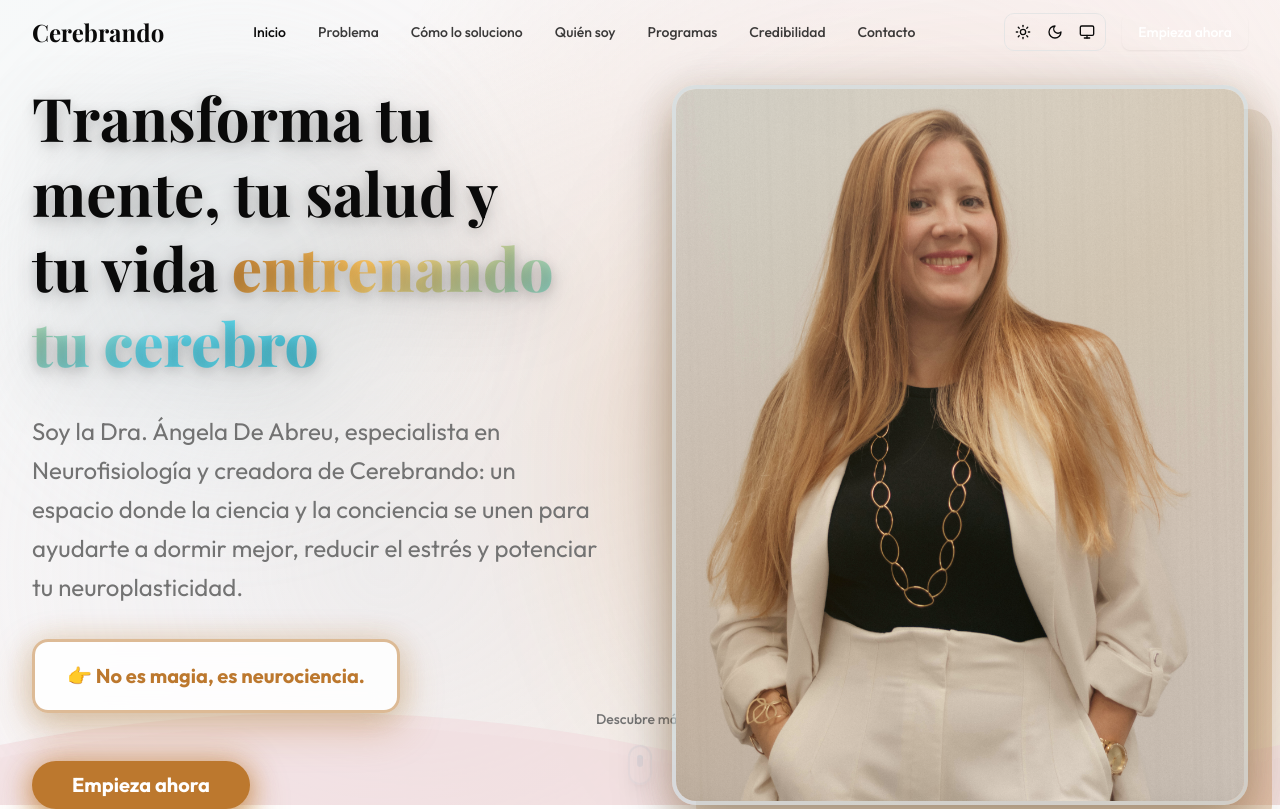
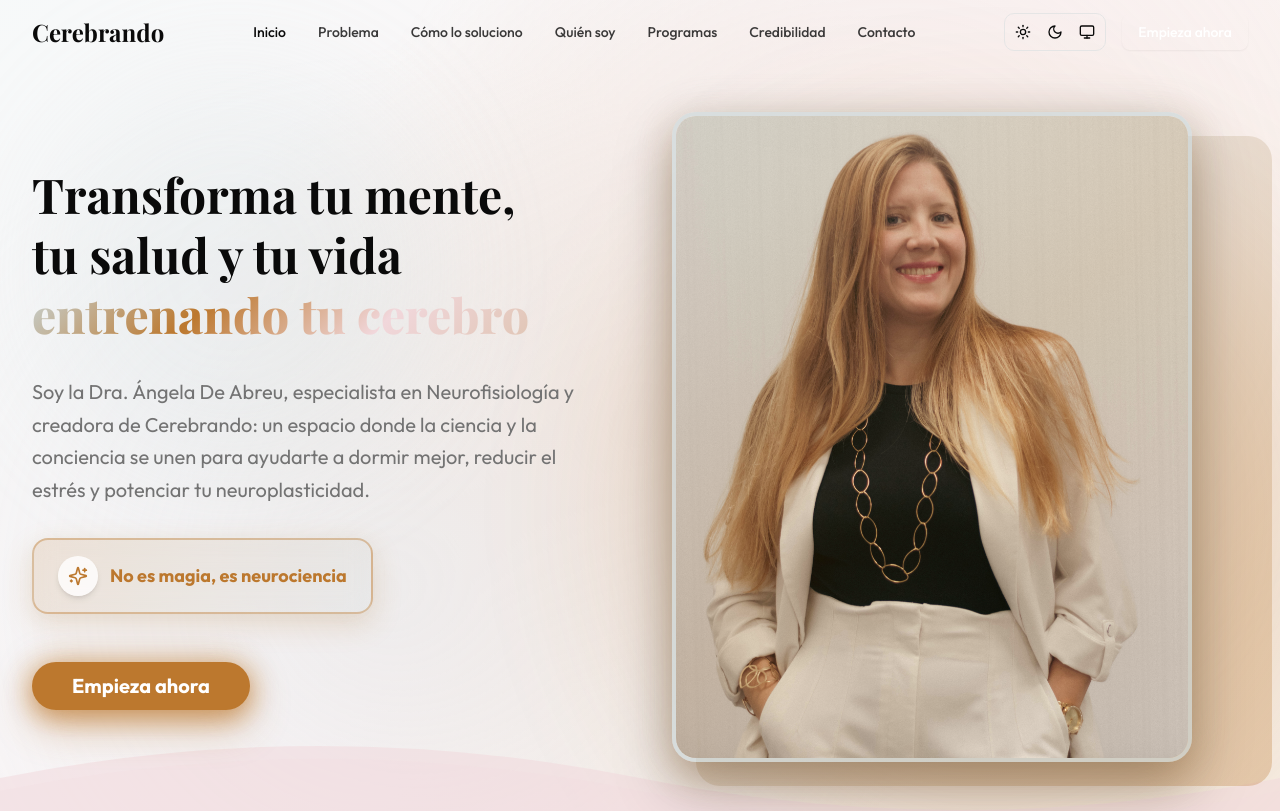
Before and after one commit to jesusp1490/cerebrando-web, a Next.js app: page / in a window 1280 px wide. Shown: the top 811 px of the page. Built offline with nearby package versions, Linux system fonts and the light colour scheme; a web font is replaced by a local one.

Commit message:
Hero fixed

```diff
--- a/components/sections/hero.tsx
+++ b/components/sections/hero.tsx
@@ -5,6 +5,7 @@ import { Button } from "@/components/ui/button"
 import { fadeInUp, staggerContainer, fadeInStagger, neuralPulse } from "@/lib/animations"
 import { useReducedMotion } from "@/hooks/use-reduced-motion"
 import Image from "next/image"
+import { Sparkles } from "lucide-react"
 
 export function Hero() {
   const prefersReducedMotion = useReducedMotion()
@@ -19,7 +20,7 @@ export function Hero() {
   return (
     <section
       id="hero"
-      className="relative min-h-screen flex items-center justify-center overflow-hidden pt-20"
+      className="relative min-h-[85vh] lg:min-h-[90vh] xl:min-h-screen flex items-center justify-center overflow-hidden pt-20 sm:pt-24 lg:pt-28 pb-12 sm:pb-16 lg:pb-20"
       style={{
         background:
           "linear-gradient(135deg, rgba(199, 214, 217, 0.15), rgba(241, 215, 219, 0.25), rgba(188, 120, 46, 0.12))",
@@ -73,21 +74,18 @@ export function Hero() {
           variants={staggerContainer}
           initial="initial"
           animate="animate"
-          className="grid grid-cols-1 lg:grid-cols-2 gap-12 lg:gap-16 items-center max-w-7xl mx-auto"
+          className="grid grid-cols-1 lg:grid-cols-2 gap-8 lg:gap-12 xl:gap-16 items-center max-w-7xl mx-auto"
         >
-          <motion.div variants={fadeInUp} className="space-y-8 text-center lg:text-left">
-            <h1
-              className="text-4xl sm:text-5xl lg:text-6xl font-serif font-bold text-foreground leading-tight text-balance"
-              style={{
-                textShadow: "0 6px 25px rgba(0, 0, 0, 0.2), 0 3px 12px rgba(0, 0, 0, 0.15)",
-                filter: "drop-shadow(0 12px 35px rgba(0, 0, 0, 0.15))",
-              }}
-            >
+          <motion.div
+            variants={fadeInUp}
+            className="space-y-4 sm:space-y-5 lg:space-y-6 xl:space-y-8 text-center lg:text-left"
+          >
+            <h1 className="text-3xl sm:text-3xl md:text-4xl lg:text-4xl xl:text-5xl 2xl:text-6xl font-serif font-bold text-foreground leading-tight text-balance">
               Transforma tu mente, tu salud y tu vida{" "}
               <span
                 style={{
                   background:
-                    "linear-gradient(135deg, rgb(188, 120, 46) 0%, rgb(255, 200, 100) 25%, rgb(100, 220, 240) 70%, rgb(80, 200, 220) 100%)",
+                    "linear-gradient(135deg, rgb(199, 214, 217) 0%, rgb(188, 120, 46) 35%, rgb(241, 215, 219) 70%, rgb(224, 197, 180) 100%)",
                   WebkitBackgroundClip: "text",
                   WebkitTextFillColor: "transparent",
                   backgroundClip: "text",
@@ -100,7 +98,7 @@ export function Hero() {
 
             <motion.p
               variants={fadeInStagger}
-              className="text-lg sm:text-xl lg:text-2xl text-muted-foreground leading-relaxed text-pretty"
+              className="text-sm sm:text-base lg:text-lg xl:text-xl text-muted-foreground leading-relaxed text-pretty"
             >
               Soy la Dra. Ángela De Abreu, especialista en Neurofisiología y creadora de Cerebrando: un espacio donde la
               ciencia y la conciencia se unen para ayudarte a dormir mejor, reducir el estrés y potenciar tu
@@ -109,24 +107,26 @@ export function Hero() {
 
             <motion.div
               variants={fadeInStagger}
-              className="inline-flex items-center px-8 py-5 rounded-2xl border-[3px] backdrop-blur-md transition-all duration-500 hover:scale-105"
+              className="relative inline-flex items-center gap-2 sm:gap-3 px-4 sm:px-6 py-3 sm:py-4 rounded-2xl backdrop-blur-md transition-all duration-500 hover:scale-105 group"
               style={{
-                borderColor: "rgba(188, 120, 46, 0.5)",
-                background: "rgba(255, 255, 255, 0.85)",
-                boxShadow:
-                  "0 15px 40px rgba(188, 120, 46, 0.35), 0 8px 20px rgba(199, 214, 217, 0.3), 0 0 30px rgba(188, 120, 46, 0.2)",
+                background: "linear-gradient(135deg, rgba(188, 120, 46, 0.15), rgba(199, 214, 217, 0.15))",
+                border: "2px solid rgba(188, 120, 46, 0.4)",
+                boxShadow: "0 10px 30px rgba(188, 120, 46, 0.2), 0 5px 15px rgba(199, 214, 217, 0.15)",
               }}
             >
-              <span className="text-xl font-bold" style={{ color: "rgb(188, 120, 46)" }}>
-                👉 No es magia, es neurociencia.
+              <div className="flex items-center justify-center w-8 h-8 sm:w-10 sm:h-10 rounded-full bg-white/80 shadow-md group-hover:rotate-12 transition-transform duration-500">
+                <Sparkles className="w-4 h-4 sm:w-5 sm:h-5" style={{ color: "rgb(188, 120, 46)" }} />
+              </div>
+              <span className="text-sm sm:text-base lg:text-lg font-bold" style={{ color: "rgb(188, 120, 46)" }}>
+                No es magia, es neurociencia
               </span>
             </motion.div>
 
-            <motion.div variants={fadeInStagger} className="pt-4">
+            <motion.div variants={fadeInStagger} className="pt-2 sm:pt-3 lg:pt-4">
               <Button
                 onClick={scrollToContact}
                 size="lg"
-                className="px-10 py-6 rounded-full font-bold text-xl text-white transition-all duration-500 hover:scale-110 hover:-translate-y-2 relative overflow-hidden shadow-2xl"
+                className="px-6 sm:px-8 lg:px-10 py-4 sm:py-5 lg:py-6 rounded-full font-bold text-base sm:text-lg lg:text-xl text-white transition-all duration-500 hover:scale-110 hover:-translate-y-2 relative overflow-hidden shadow-2xl"
                 style={{
                   backgroundColor: "rgb(188, 120, 46)",
                   boxShadow:
@@ -140,7 +140,7 @@ export function Hero() {
 
           <motion.div variants={fadeInUp} className="relative">
             <div
-              className="relative aspect-[4/5] rounded-3xl overflow-hidden border-[4px] shadow-2xl"
+              className="relative aspect-[4/5] max-h-[500px] lg:max-h-[550px] xl:max-h-[650px] 2xl:max-h-none rounded-3xl overflow-hidden border-[4px] shadow-2xl"
               style={{
                 borderColor: "rgba(199, 214, 217, 0.6)",
                 boxShadow:
@@ -174,28 +174,6 @@ export function Hero() {
         </motion.div>
       </div>
 
-      <motion.div
-        initial={{ opacity: 0, y: 20 }}
-        animate={{ opacity: 1, y: 0 }}
-        transition={{ delay: 1.5, duration: 0.5 }}
-        className="absolute bottom-8 left-1/2 transform -translate-x-1/2"
-      >
-        <div className="flex flex-col items-center space-y-2 text-muted-foreground">
-          <span className="text-sm font-medium">Descubre más</span>
-          <motion.div
-            animate={{ y: [0, 8, 0] }}
-            transition={{ duration: 2, repeat: Number.POSITIVE_INFINITY, ease: "easeInOut" }}
-            className="w-6 h-10 border-2 rounded-full flex justify-center backdrop-blur-sm shadow-lg"
-            style={{
-              borderColor: "rgba(199, 214, 217, 0.5)",
-              background: "rgba(199, 214, 217, 0.1)",
-            }}
-          >
-            <div className="w-1.5 h-3 rounded-full mt-2" style={{ background: "rgb(199, 214, 217)" }} />
-          </motion.div>
-        </div>
-      </motion.div>
-
       <div className="absolute bottom-0 left-0 right-0 h-32">
         <svg
           className="absolute bottom-0 w-full h-32"
```
